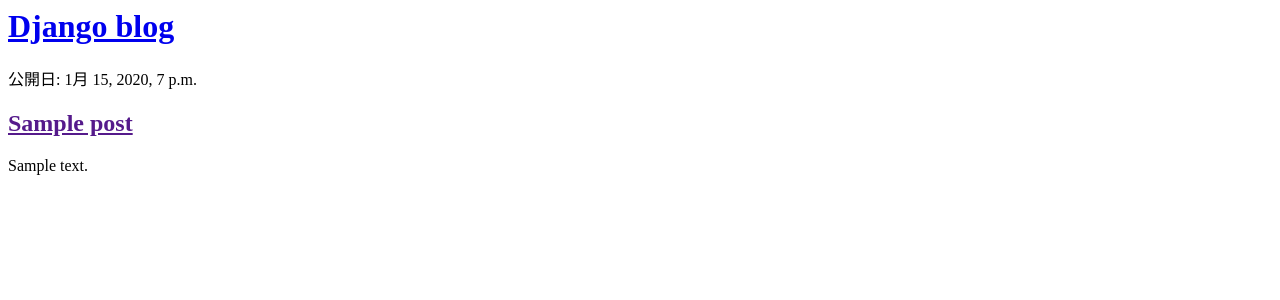
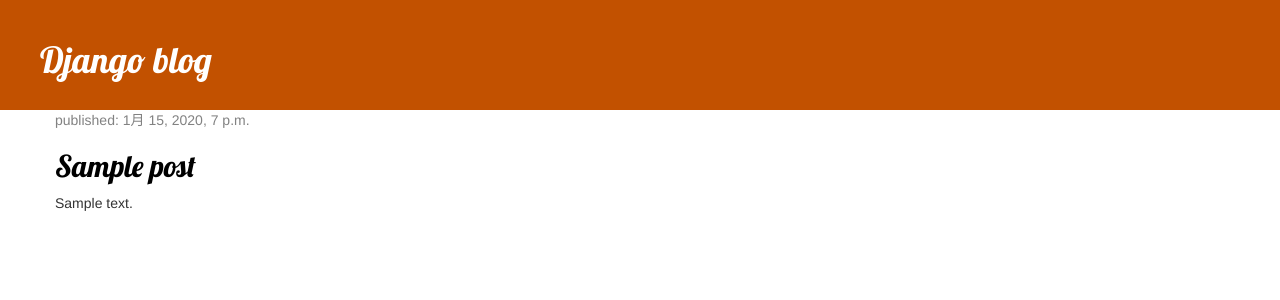
Before and after one commit to abeaki/study-python-django, a Django app: page / in a window 1280 px wide. Shown: the top 300 px of the page. Run offline with Django 3.2, Linux system fonts and the light colour scheme; tables that the repository leaves empty hold one stand-in row (values such as "Sample post"); some libraries are stand-ins or nearby versions.

Commit message:
静的ファイル、テンプレートの拡張について追記

```diff
--- /dev/null
+++ b/blog/static/css/blog.css
@@ -0,0 +1,46 @@
+header {
+    background-color: #C25100;
+    margin-top: 0;
+    padding: 20px 20px 20px 40px;
+}
+
+h1, h1 a, h1 a:visited,h1 a:active {
+    color: #ffffff;
+    font-size: 36px;
+    text-decoration: none;
+}
+
+.content {
+    margin-left: 40px;
+}
+
+h1, h2, h3, h4 {
+    font-family: 'Lobster', cursive;
+}
+
+.date {
+    color: #828282;
+}
+
+.save {
+    float: right;
+}
+
+.post-form textarea,.post-form input {
+    width: 100%;
+}
+
+.top-menu, .top-menu:hover, .top-menu:visited {
+    color: #ffffff;
+    float: right;
+    font-size: 26px;
+    margin-right: 20px;
+}
+
+.post {
+    margin-bottom: 70px;
+}
+
+.post h2 a, .post h2 a:visited {
+    color: #000000;
+}
--- /dev/null
+++ b/blog/templates/blog/base.html
@@ -0,0 +1,23 @@
+{% load static %}
+<html>
+    <head>
+        <title>Django blog</title>
+        <link rel="stylesheet" href="//maxcdn.bootstrapcdn.com/bootstrap/3.2.0/css/bootstrap.min.css">
+        <link rel="stylesheet" href="//maxcdn.bootstrapcdn.com/bootstrap/3.2.0/css/bootstrap-theme.min.css">
+        <link href="//fonts.googleapis.com/css?family=Lobster&subset=latin,latin-ext" rel="stylesheet" type="text/css">
+        <link rel="stylesheet" href="{% static 'css/blog.css' %}">
+    </head>
+    <body>
+        <header>
+            <h1><a href="/">Django blog</a></h1>
+        </header>
+        <div class="content container">
+            <div class="row">
+                <div class="col-md-8">
+{% block content %}
+{% endblock %}
+                </div>
+            </div>
+        </div>
+    </body>
+</html>
--- a/blog/templates/blog/post_list.html
+++ b/blog/templates/blog/post_list.html
@@ -1,17 +1,13 @@
-<html>
-    <head>
-        <title>Django blog</title>
-    </head>
-    <body>
-        <header>
-            <h1><a href="/">Django blog</a></h1>
-        </header>
-{% for post in posts %}
-        <section>
-            <p>公開日: {{ post.published_date }}</p>
-            <h2><a href="">{{ post.title }}</a></h2>
-            <p>{{ post.text|linebreaksbr }}</p>
-        </section>
-{% endfor %}
-    </body>
-</html>
+{% extends 'blog/base.html' %}
+
+{% block content %}
+    {% for post in posts %}
+                    <section class="post">
+                        <div class="date">
+                            <p>published: {{ post.published_date }}</p>
+                        </div>
+                        <h2><a href="">{{ post.title }}</a></h2>
+                        <p>{{ post.text|linebreaksbr }}</p>
+                    </section>
+    {% endfor %}
+{% endblock %}
```
Also changed, not shown: README.md.
